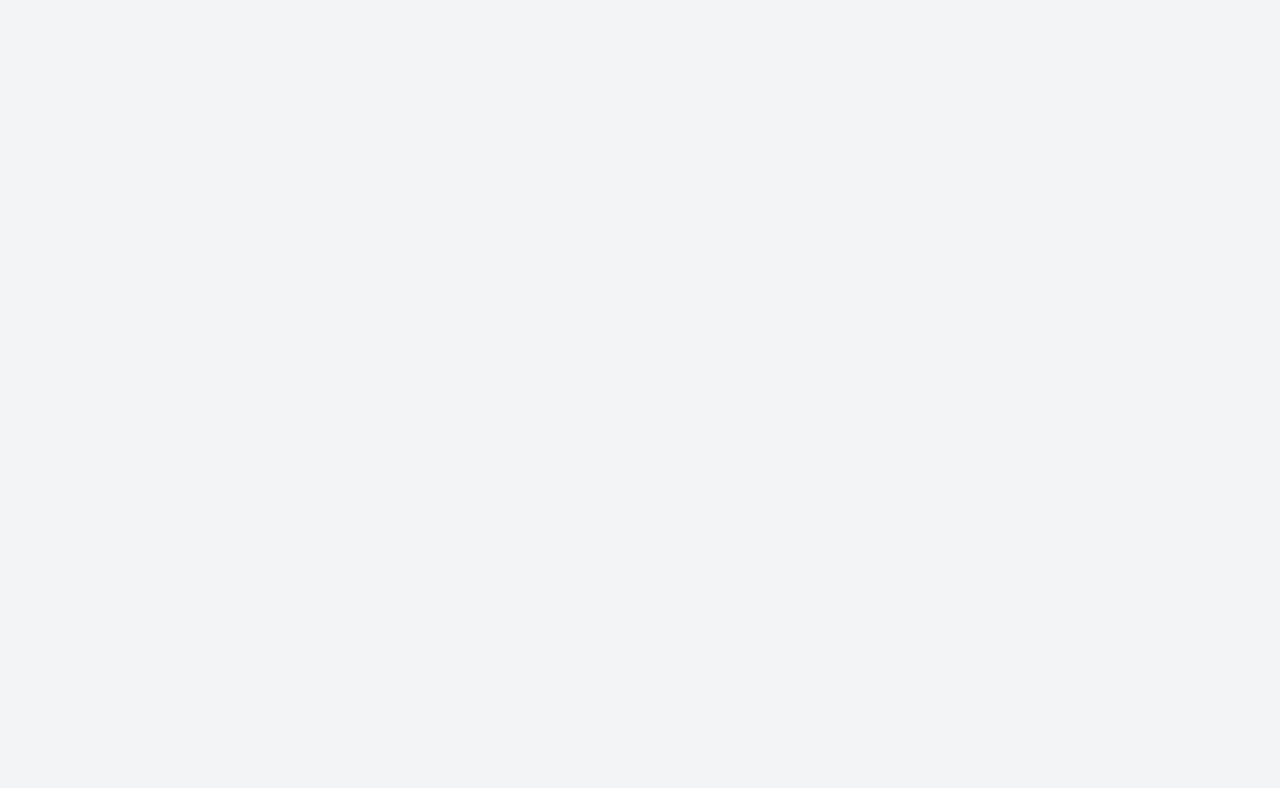
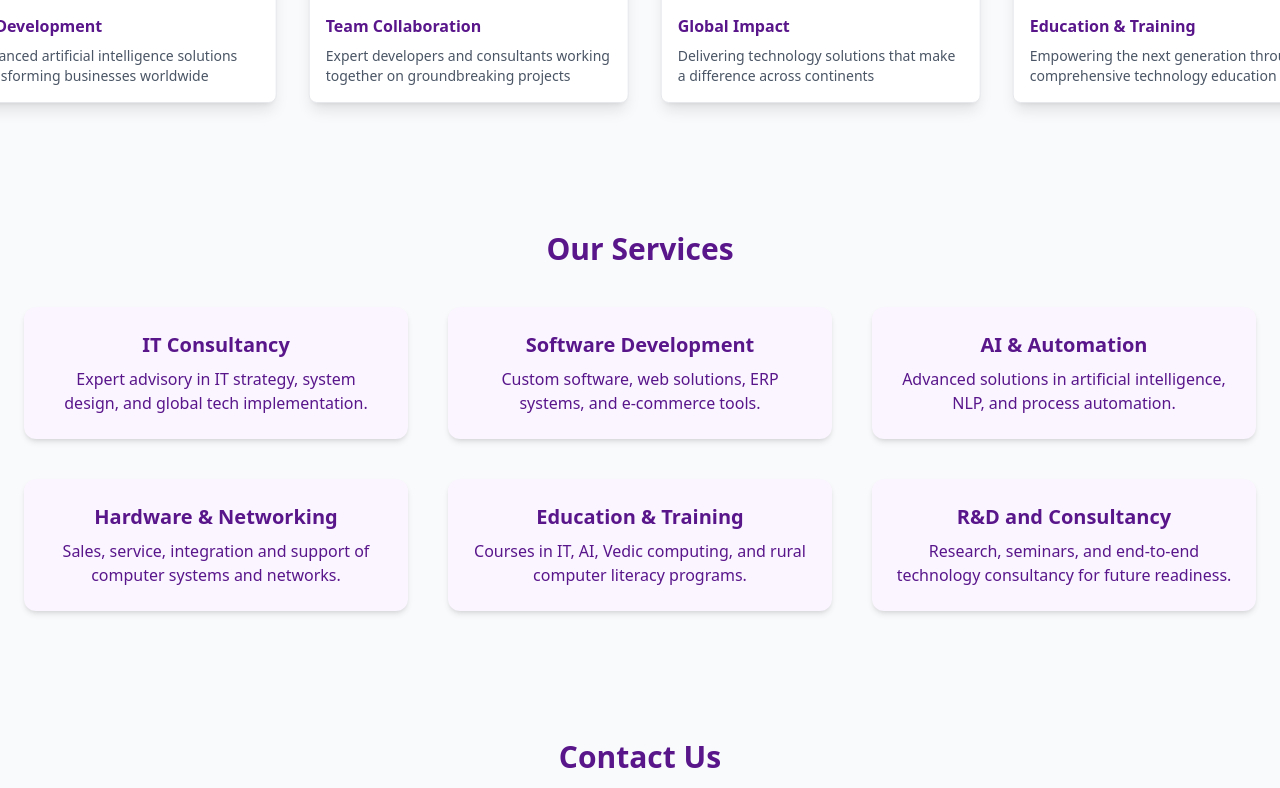
Before and after one commit to tishasharma/whizzinnovations, a Next.js app: page / in a window 1280 px wide. Shown: the part 1132-1920 px from the top of the page. Before the commit the page ends 800 px from the top, so only its background shows below. Built offline with nearby package versions, Linux system fonts and the light colour scheme.

Commit message:
edit home page

```diff
--- a/src/app/about/page.js
+++ b/src/app/about/page.js
@@ -1,7 +1,7 @@
 'use client'
 import Image from 'next/image'
 
-const aboutPage = () => {
+const AboutPage = () => {
   const sliderImages = [
     {
       src: "/images/1.jpg",
@@ -156,4 +156,4 @@ const aboutPage = () => {
   )
 }
 
-export default aboutPage
+export default AboutPage
--- a/src/app/page.js
+++ b/src/app/page.js
@@ -1,5 +1,7 @@
 import Link from "next/link";
-import aboutPage from "./about/page";
+import ContactUsPage from "./contact/page";
+import AboutPage from "./about/page";
+import ServicesPage from "./services/page";
 
 export default function Home() {
   return (
@@ -9,6 +11,9 @@ export default function Home() {
         <p className="text-lg text-purple-900 max-w-xl mx-auto mb-8">Empowering enterprises through IT solutions, consultancy, AI, software & hardware services, and digital education – locally and globally.</p>
         <Link href="/contact" className="px-6 py-3 text-white bg-purple-900 font-semibold rounded-lg shadow-md hover:bg-purple-700 transition">Let’s Connect</Link>
       </section>
+      <AboutPage/>
+      <ServicesPage/>
+      <ContactUsPage/>
     </>
   );
 }
--- a/src/app/services/page.js
+++ b/src/app/services/page.js
@@ -1,5 +1,5 @@
 
-function servicesPage() {
+function ServicesPage() {
   return (
     <section id="services" className="bg-gray-50 text-purple-900 py-16 px-6">
         <div className="max-w-7xl mx-auto text-center">
@@ -35,4 +35,4 @@ function servicesPage() {
   )
 }
 
-export default servicesPage
+export default ServicesPage
```
